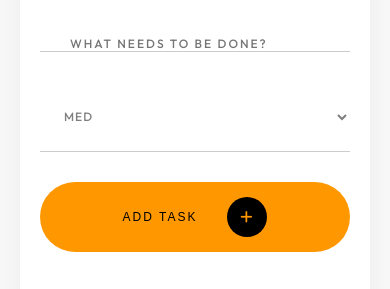
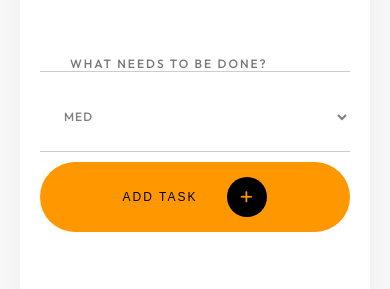
Before and after one commit to thulanesigasa/60_Days_of_Web_Dev, a plain HTML site: page Day2_To-Do List App/index.html in a window 390 px wide. Shown: the part 374-663 px from the top of the page. Drawn offline with Linux system fonts and the light colour scheme.

Commit message:
Fix: Add button overflow and improve responsive layout

```diff
--- a/Day2_To-Do List App/assets/css/style.css
+++ b/Day2_To-Do List App/assets/css/style.css
@@ -89,12 +89,15 @@ h1 {
 .input-group {
     position: relative;
     display: flex;
-    gap: 30px;
+    flex-wrap: wrap;
+    gap: 20px;
     margin-bottom: 60px;
+    align-items: flex-end;
 }
 
 input {
     flex: 1;
+    min-width: 200px;
     height: 70px;
     padding: 0 30px;
     font-size: 12px;
@@ -116,6 +119,7 @@ input:focus {
 
 .mil-select {
     height: 70px;
+    min-width: 100px;
     padding: 0 20px;
     font-size: 12px;
     text-transform: uppercase;
@@ -314,6 +318,13 @@ input:focus {
 
     .input-group {
         flex-direction: column;
+        align-items: stretch;
+        gap: 10px;
+    }
+
+    input, .mil-select {
+        width: 100%;
+        min-width: 100%;
     }
 
     .mil-button {
```
